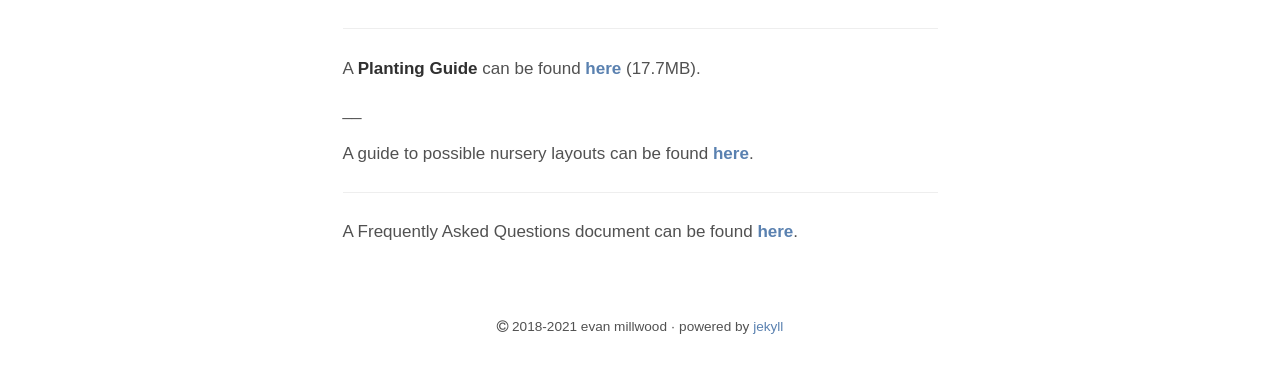
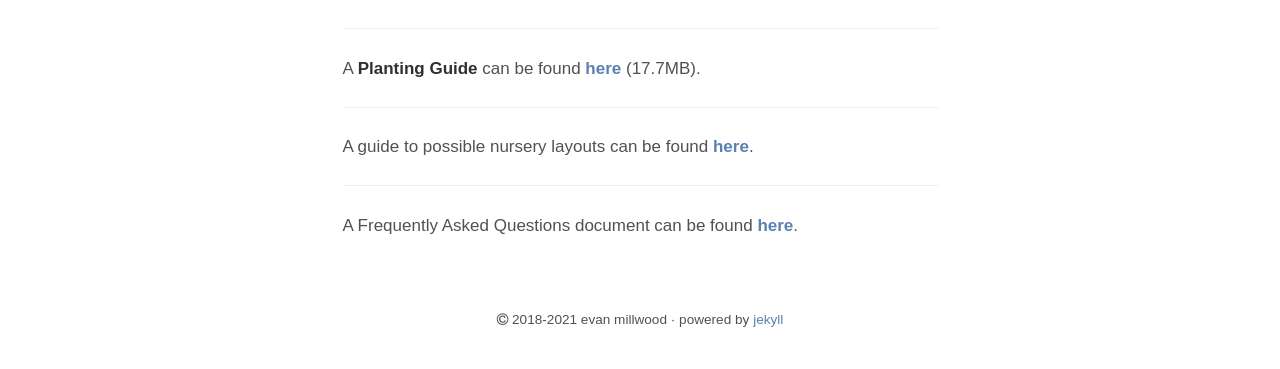
Before and after one commit to Tr33mo/tr33mo.github.io, a Jekyll site: the page built from prop.md, in a window 1280 px wide. Shown: the part 1433-1802 px from the top of the page. Built offline with Jekyll 4.4.1, drawn with Linux system fonts in a browser that asks for light colours.

```diff
--- a/prop.md
+++ b/prop.md
@@ -27,7 +27,7 @@ ___
 
 A **Planting Guide** can be found [**here**](/assets/Vetiver Planting Guide.pdf) (17.7MB).
 
-__
+___
 
 
 A guide to possible nursery layouts can be found [**here**](https://www.erosionqld.com.au/blog/2020/10/30/nursery/).
```
